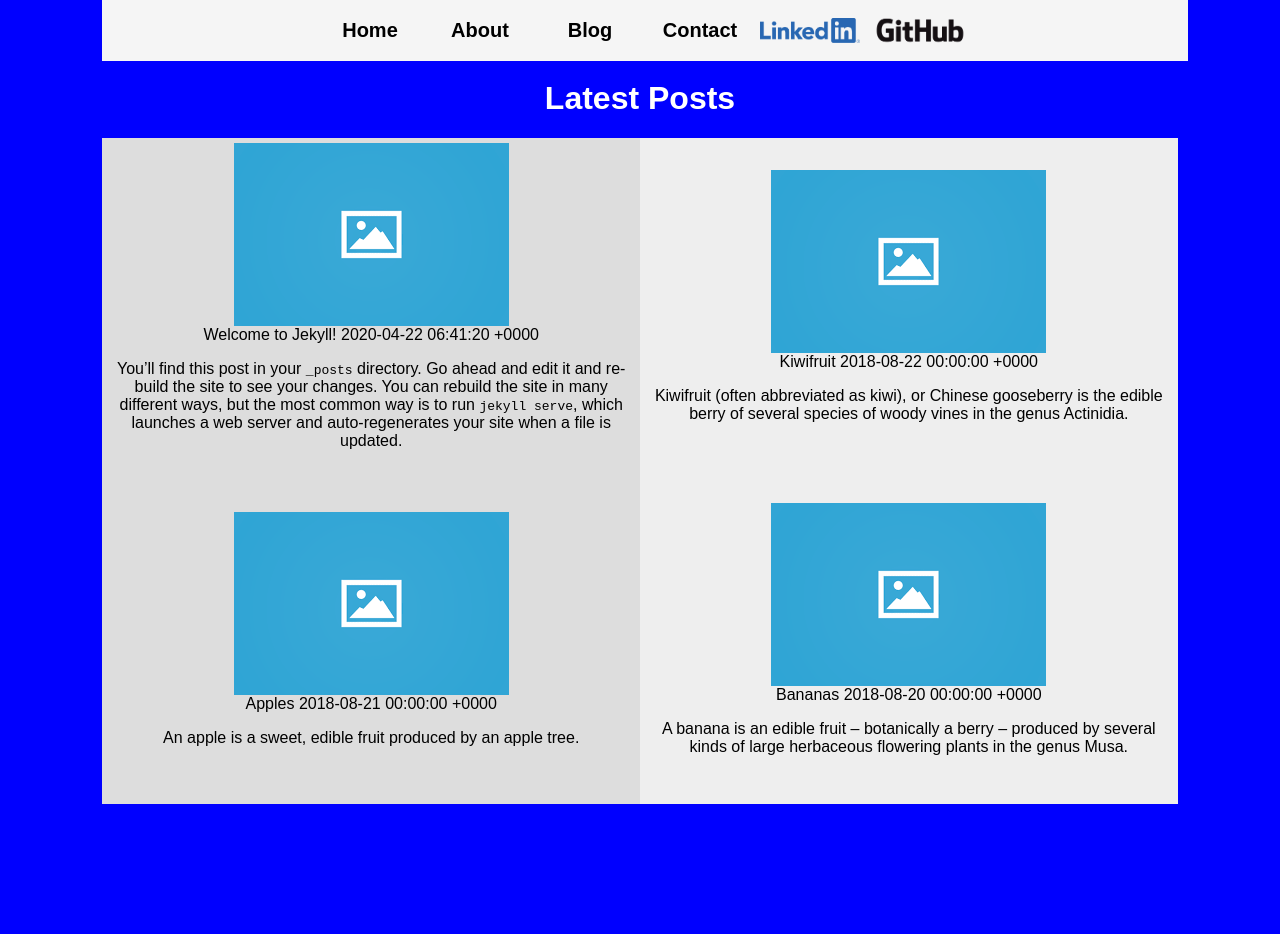
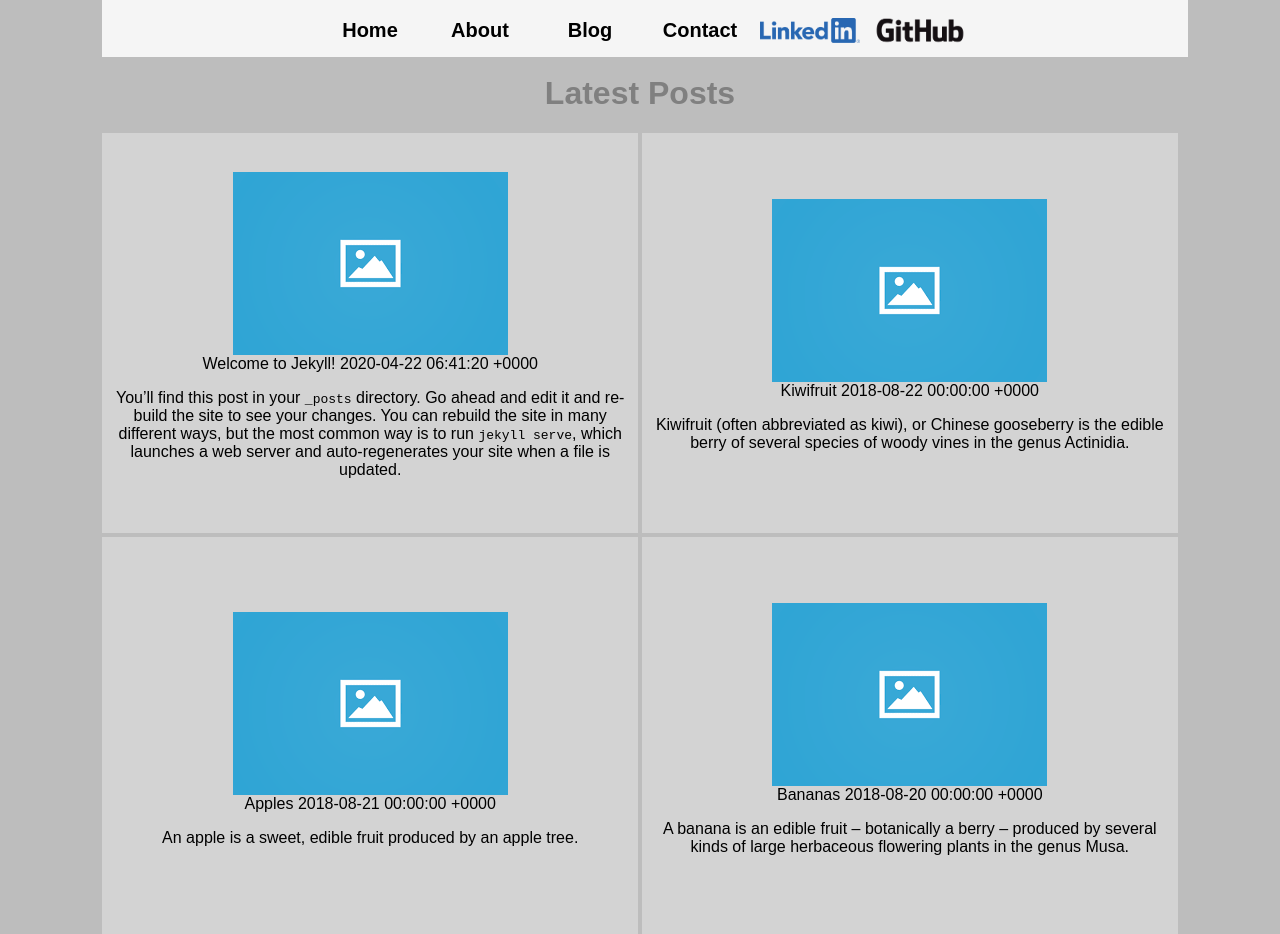
Before and after one commit to asgray/asgray.github.io, a Jekyll site: the page built from blog.html, in a window 1280 px wide and 934 px high. Built offline with Jekyll 4.4.1, drawn with Linux system fonts in a browser that asks for light colours.

Commit message:
reworking colors and front page

```diff
--- a/_includes/navigation.html
+++ b/_includes/navigation.html
@@ -13,4 +13,4 @@
     </a>
 </div>
 
-<div class="spacer"></div>
+<div class="navspacer"></div>
--- a/_sass/main.scss
+++ b/_sass/main.scss
@@ -1,5 +1,13 @@
+:root {
+  --strong-green: #7bb601;
+  --light-green: #b3cf32;
+  --light-grey: #d3d3d3;
+  --medium-grey: #bdbdbd;
+  --dark-grey: #808080;
+}
+
 body {
-  background-color: blue;
+  background-color: var(--medium-grey);
   margin: 0;
   text-align: center;
   font-family: Arial, Helvetica, sans-serif;
@@ -11,7 +19,7 @@
 }
 h1,
 h2 {
-  color: white;
+  color: var(--dark-grey);
 }
 a {
   text-decoration: none;
@@ -20,10 +28,13 @@
 a:visited {
   color: black;
 }
-.current {
+.current > a {
   background-color: green;
 }
 
+.wrapper {
+  display: grid;
+}
 .navbar {
   background-color: whitesmoke;
   font-size: 20px;
@@ -37,6 +48,7 @@
   justify-content: center;
   align-items: center;
   padding: 5px;
+  height: 5vh;
 }
 .nav_element {
   width: 100px;
@@ -44,59 +56,54 @@
   padding: 5px;
   font-weight: bold;
 }
-.nav_element:hover {
-  background-color: yellow;
-}
 
 .header {
   background-image: url("/assets/images/Microarray.jpg");
   background-color: darkgreen;
-  height: 600px;
-  width: 100%;
-  position: fixed;
+  height: 50vh;
+  // width: 100%;
+  // position: fixed;
   z-index: -1;
-  top: 62px;
+  // top: 62px;
   display: flex;
   align-items: center;
   justify-content: center;
   font-size: 40px;
 }
 
-.spacer {
-  margin-top: 80px;
+.navspacer {
+  margin-top: 8vh;
 }
-.main {
-  margin-top: 680px;
-}
+// .main {
+//   margin-top: 40%;
+// }
 
 .prev-grid {
   margin-left: 8%;
   margin-right: 8%;
   display: grid;
   grid-template-columns: repeat(auto-fill, minmax(400px, 1fr));
-  grid-auto-rows: 1fr;
+  grid-auto-rows: minmax(400px, 1fr);
+  grid-gap: 0.25em;
 }
-.prev-grid > a {
-  background: #eee;
-}
-.prev-grid > a:nth-child(odd) {
-  background: #ddd;
-}
+
 .preview {
+  background: var(--light-grey);
   display: grid;
   grid-auto-rows: 3fr 1fr;
   justify-items: center;
   align-items: center;
   padding: 5px;
+  border-style: solid;
+  border-width: 5px;
+  border-color: var(--light-grey);
 }
 .preview:hover {
-  border-style: solid;
-  border-width: 5px;
-  border-color: yellow;
+  border-color: var(--strong-green);
 }
 .thumb > img {
-  max-width: 400px;
-  max-height: 400px;
+  max-width: 300px;
+  max-height: 300px;
 }
 
 .about {
--- a/index.html
+++ b/index.html
@@ -2,10 +2,11 @@
 layout: default
 ---
 
+<div class="wrapper">
   <div class="header">
     <h1>Anthony S. Gray</h1>
   </div>
-
+  <!-- <div class="headerspacer"></div> -->
   <div class="main">
     <h2>Projects</h2>
     <div class="prev-grid">
@@ -22,3 +23,4 @@
       {% endfor %}
     </div>
   </div>
+</div>
```
Lines whose indentation alone changed are shown as unchanged.
